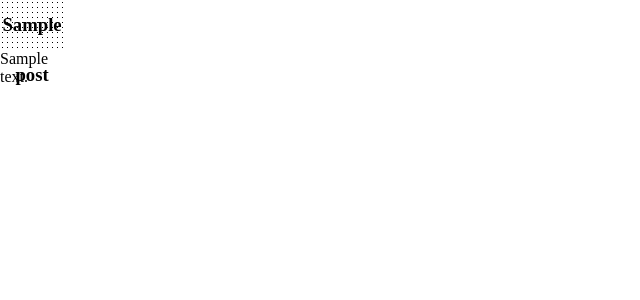
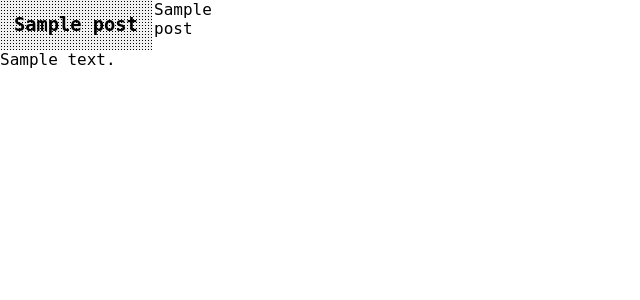
Before and after one commit to markblack96/zines, a Flask app: page /post/1 in a window 1280 px wide. Shown: the top 300 px of the page, without its empty margins (0-640 px from the left). Run offline with Flask 2, Linux system fonts and the light colour scheme; tables that the repository leaves empty hold one stand-in row (values such as "Sample post").

Commit message:
Cosmetic changes

```diff
--- a/zines/static/main.css
+++ b/zines/static/main.css
@@ -1,27 +1,20 @@
 * {
 	margin: 0;
+    font-family: Charcoal, Chicago, monospace;
 }
-body {
-    display: block;
-    margin-top: 0px;
-    margin-bottom: 0px;
-    margin-right: 0px;
-    margin-left: 0px;
+.stippled {
+    background-color:#f0f0f0;
+    background-image: radial-gradient(black 15%, transparent 16%),
+    radial-gradient(black 15%, transparent 16%);
+    background-size: 3px 3px;
 }
-.header {
-        background: #ccc;
+.title {
     height: 50px;
     position: sticky;
     position: -webkit-sticky;
     top: 0px;
-	background-color:#ffffff;
-    background-image: radial-gradient(black 15%, transparent 16%),
-    radial-gradient(black 15%, transparent 16%);
-    background-size: 5px 5px;
-    background-position: 0 0, 5px 5px;
-
 }
-.header h3 {
+.title h3 {
     line-height: 50px;
     text-align: center;
 }
@@ -38,6 +31,7 @@
     font-size: 16px;
     margin: 1em;
     text-align: justify;
+    font-family: sans-serif;
 }
 .in-content-img {
     max-width: 50%;
@@ -54,3 +48,12 @@
     top: 0px;
     display: inline-grid;
 }
+.toc-content {
+    border-style: dashed;
+    border-width: 1px;
+    padding: 0.33rem 0.5rem;
+}
+.toc-content ul {
+    padding: 0;
+    list-style-type: none;
+}
--- a/zines/templates/post.html
+++ b/zines/templates/post.html
@@ -2,16 +2,19 @@
 <html>
 	<head>
 		<title>{{ post.title }}</title>
-        <link rel="stylesheet" href={{ url_for('static', filename='main.css') }}>
 	</head>
 	<body>
-		<article class="article">
-		    <div class="content">
-            <div class="header">
-			<h3>{{ post.title }}</h3>
+		<div class="article">
+        <div id="toc">
+        {{ post.title }}
+        </div>
+        <div class="content">
+            <div class="stippled title">
+			    <h3>{{ post.title }}</h3>
             </div>
-                {{ post.content | safe }}
-            </div>
-		</article>
+            {{ post.content | safe }}
+        </div>
+		</div>
+        <link rel="stylesheet" href={{ url_for('static', filename='main.css') }}>
 	</body>
 </html>
```
Lines whose indentation alone changed are shown as unchanged.
